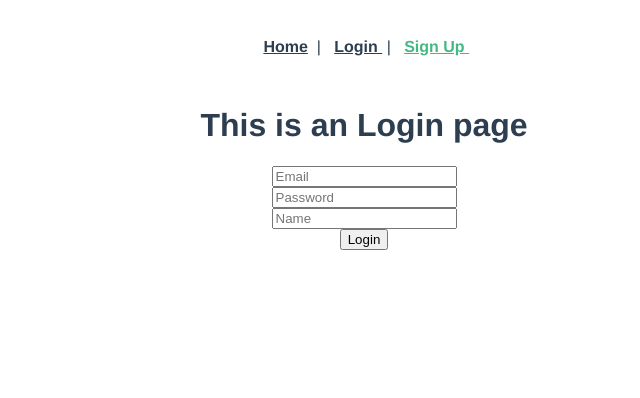
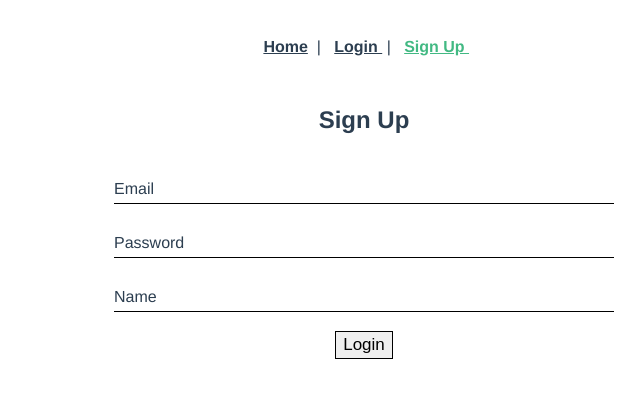
Before and after one commit to leomet07/credit-card-node, a Vue app in the folder client/: page /signup in a window 1280 px wide. Shown: the top 398 px of the page, without its empty margins (276-916 px from the left). Built offline with nearby package versions, Linux system fonts and the light colour scheme.

Commit message:
Basic Text Input inprovemnets with components.

```diff
--- a/client/public/index.html
+++ b/client/public/index.html
@@ -1,17 +1,21 @@
 <!DOCTYPE html>
 <html lang="en">
+
 <head>
   <meta charset="utf-8">
   <meta http-equiv="X-UA-Compatible" content="IE=edge">
   <meta name="viewport" content="width=device-width,initial-scale=1.0">
   <link rel="icon" href="<%= BASE_URL %>favicon.ico">
-    <title><%= htmlWebpackPlugin.options.title %></title>
+  <title>Credit Card Search</title>
 </head>
+
 <body>
   <noscript>
-      <strong>We're sorry but <%= htmlWebpackPlugin.options.title %> doesn't work properly without JavaScript enabled. Please enable it to continue.</strong>
+    <strong>We're sorry but <%= htmlWebpackPlugin.options.title %> doesn't work properly without JavaScript enabled.
+      Please enable it to continue.</strong>
   </noscript>
   <div id="app"></div>
   <!-- built files will be auto injected -->
 </body>
+
 </html>
--- a/client/src/components/GlobalCardComponent.vue
+++ b/client/src/components/GlobalCardComponent.vue
@@ -1,6 +1,6 @@
 <template>
     <div id="card">
-        <p>{{ name }} {{ id }}</p>
+        <p>{{ name }}</p>
         <button v-on:click="delete_card">Delete me</button>
     </div>
 </template>
@@ -66,4 +66,14 @@ a {
     width: 100%;
     border: 1px solid black;
 }
+
+button {
+    margin-top: 15px;
+    font-size: 13px;
+    padding-top: 3px;
+    padding-bottom: 3px;
+    padding-right: 7px;
+    padding-left: 7px;
+    border: 1px solid black;
+}
 </style>
--- /dev/null
+++ b/client/src/components/TextInput.vue
@@ -0,0 +1,100 @@
+<template>
+    <div>
+        <div class="form">
+            <input
+                ref="text"
+                :type="type"
+                name="name"
+                autocomplete="off"
+                required
+            />
+            <label for="name" class="label-name">
+                <span class="content-name" ref="content-name">
+                    {{ placeholder }}
+                </span>
+            </label>
+        </div>
+    </div>
+</template>
+
+<script>
+export default {
+    props: ["name", "type", "placeholder"],
+    name: "TextInput",
+    methods: {},
+    mounted() {
+        // eslint-disable-next-line no-console
+        //console.log("The props are also available in JS:", this.name);
+    },
+    computed: {},
+};
+</script>
+
+<style scoped>
+@import url("https://fonts.googleapis.com/css?family=Poppins:500i&display=swap");
+* {
+    margin: 0;
+    padding: 0;
+    box-sizing: border-box;
+}
+
+.form {
+    width: 100%;
+    position: relative;
+    height: 50px;
+    overflow: hidden;
+}
+
+.form input {
+    width: 100%;
+    height: 100%;
+    color: #595f6e;
+    padding-top: 30px;
+    border: none;
+    font-size: 16px;
+    outline: none;
+}
+
+.form label {
+    position: absolute;
+    bottom: 0px;
+    left: 0%;
+    width: 100%;
+    height: 100%;
+    pointer-events: none;
+    border-bottom: 1px solid black;
+}
+
+.form label::after {
+    content: "";
+    position: absolute;
+    left: 0px;
+    bottom: -1px;
+    width: 100%;
+    height: 100%;
+
+    border-bottom: 3px solid #5fa8d3;
+    transform: translateX(-100%);
+    transition: all 0.3s ease;
+}
+
+.content-name {
+    position: absolute;
+    bottom: 5px;
+    left: 0px;
+    transition: all 0.3s ease;
+}
+
+/* On form focus, affect the label */
+.form input:focus + .label-name .content-name,
+.form input:valid + .label-name .content-name {
+    transform: translateY(-100%);
+    font-size: 14px;
+    color: #5fa8d3;
+}
+
+.form input:focus + .label-name::after,
+.form input:valid + .label-name::after {
+    transform: translateX(0%);
+}
+</style>
--- a/client/src/views/Home.vue
+++ b/client/src/views/Home.vue
@@ -1,6 +1,5 @@
 <template>
     <div class="home">
-        <img alt="Vue logo" src="../assets/logo.png" />
         <div v-if="$global.logged_in">
             <h1>You are logged in!</h1>
             <div id="global_cards">
@@ -21,18 +20,19 @@
                 autocomplete="off"
                 action="#"
             >
-                <input
+                <TextInput
                     id="global_card_name"
                     ref="global_card_name"
                     type="text"
                     name="global_card_name"
-                    placeholder="name"
+                    placeholder="Card Name"
                     autocomplete="off"
+                    class="input"
                     required
                 />
                 <br />
 
-                <input type="submit" value="Submit" />
+                <input type="submit" class="button" value="Submit" />
             </form>
         </div>
     </div>
@@ -41,17 +41,18 @@
 <script>
 // @ is an alias to /src
 import GlobalCard from "@/components/GlobalCardComponent.vue";
+import TextInput from "@/components/TextInput.vue";
 
 export default {
     name: "Home",
-    components: { GlobalCard },
+    components: { GlobalCard, TextInput },
     methods: {
         create_global_card: async function(e) {
             e.preventDefault();
 
             console.log("Submitted");
             if (this.$global.checked_token) {
-                const name = this.$refs.global_card_name.value;
+                const name = this.$refs.global_card_name.$refs.text.value;
                 const body = { name: name };
 
                 const raw = JSON.stringify(body);
@@ -138,4 +139,19 @@ async function get_cards(auth_token) {
 #global_cards {
     display: inline-block;
 }
+.input {
+    display: inline-block;
+    width: 100%;
+    max-width: 500px;
+    margin-bottom: 15px;
+}
+.button {
+    margin-top: 15px;
+    font-size: 17px;
+    padding-top: 3px;
+    padding-bottom: 3px;
+    padding-right: 7px;
+    padding-left: 7px;
+    border: 1px solid black;
+}
 </style>
--- a/client/src/views/Login.vue
+++ b/client/src/views/Login.vue
@@ -1,41 +1,44 @@
 <template>
     <div class="login">
-        <h3>This is an Login page</h3>
+        <h2>Login</h2>
         <div id="secure" v-if="!$global.logged_in">
-            <input
+            <TextInput
                 id="email_signin"
                 ref="email_signin"
                 type="email"
                 name="email"
                 placeholder="Email"
                 autocomplete="off"
+                class="input"
                 required
             />
             <br />
-            <input
+            <TextInput
                 id="password_signin"
                 ref="password_signin"
                 type="password"
-                name="password"
+                name="Password"
                 placeholder="Password"
                 autocomplete="off"
+                class="input"
                 required
             />
             <br />
-            <input v-on:click="login" type="submit" value="Login" />
+            <input v-on:click="login" id="submit" type="submit" value="Login" />
         </div>
     </div>
 </template>
 
 <script>
+import TextInput from "@/components/TextInput.vue";
 export default {
     name: "App",
-    components: {},
+    components: { TextInput },
     methods: {
         login: async function() {
             console.log("Submitted");
-            const email = this.$refs.email_signin.value;
-            const password = this.$refs.password_signin.value;
+            const email = this.$refs.email_signin.$refs.text.value;
+            const password = this.$refs.password_signin.$refs.text.value;
             console.log(email, password);
 
             await this.login_request(email, password);
@@ -98,3 +101,26 @@ export default {
     async created() {},
 };
 </script>
+
+<style scoped>
+.login {
+    display: inline-block;
+    width: 80%;
+}
+
+.input {
+    display: inline-block;
+    width: 100%;
+    max-width: 500px;
+}
+
+#submit {
+    margin-top: 15px;
+    font-size: 17px;
+    padding-top: 3px;
+    padding-bottom: 3px;
+    padding-right: 7px;
+    padding-left: 7px;
+    border: 1px solid black;
+}
+</style>
--- a/client/src/views/SignUp.vue
+++ b/client/src/views/SignUp.vue
@@ -1,52 +1,61 @@
-SS<template>
+<template>
     <div class="login">
-        <h1>This is an Login page</h1>
+        <h2>Sign Up</h2>
         <div id="secure" v-if="!$global.logged_in">
-            <input
+            <TextInput
                 id="email_signup"
                 ref="email_signup"
                 type="email"
                 name="email"
                 placeholder="Email"
                 autocomplete="off"
+                class="input"
                 required
             />
             <br />
-            <input
+            <TextInput
                 id="password_signup"
                 ref="password_signup"
                 type="password"
                 name="password"
                 placeholder="Password"
                 autocomplete="off"
+                class="input"
                 required
             />
             <br />
-            <input
+            <TextInput
                 id="name_signup"
                 ref="name_signup"
                 type="name"
                 name="name"
                 placeholder="Name"
                 autocomplete="off"
+                class="input"
                 required
             />
             <br />
-            <input v-on:click="signup" type="submit" value="Login" />
+            <input
+                v-on:click="signup"
+                id="submit"
+                type="submit"
+                value="Login"
+            />
         </div>
     </div>
 </template>
 
 <script>
+import TextInput from "@/components/TextInput.vue";
 export default {
     name: "App",
-    components: {},
+    components: { TextInput },
     methods: {
         signup: async function() {
             console.log("Submitted");
-            const email = this.$refs.email_signup.value;
-            const password = this.$refs.password_signup.value;
-            const name = this.$refs.name_signup.value;
+            const email = this.$refs.email_signup.$refs.text.value;
+            const password = this.$refs.password_signup.$refs.text.value;
+            const name = this.$refs.name_signup.$refs.text.value;
             console.log(email, password, name);
 
             await this.signup_request(email, password, name);
@@ -110,3 +119,25 @@ export default {
     async created() {},
 };
 </script>
+<style scoped>
+.login {
+    display: inline-block;
+    width: 80%;
+}
+
+.input {
+    display: inline-block;
+    width: 100%;
+    max-width: 500px;
+}
+
+#submit {
+    margin-top: 15px;
+    font-size: 17px;
+    padding-top: 3px;
+    padding-bottom: 3px;
+    padding-right: 7px;
+    padding-left: 7px;
+    border: 1px solid black;
+}
+</style>
```
Lines whose indentation alone changed are shown as unchanged.
